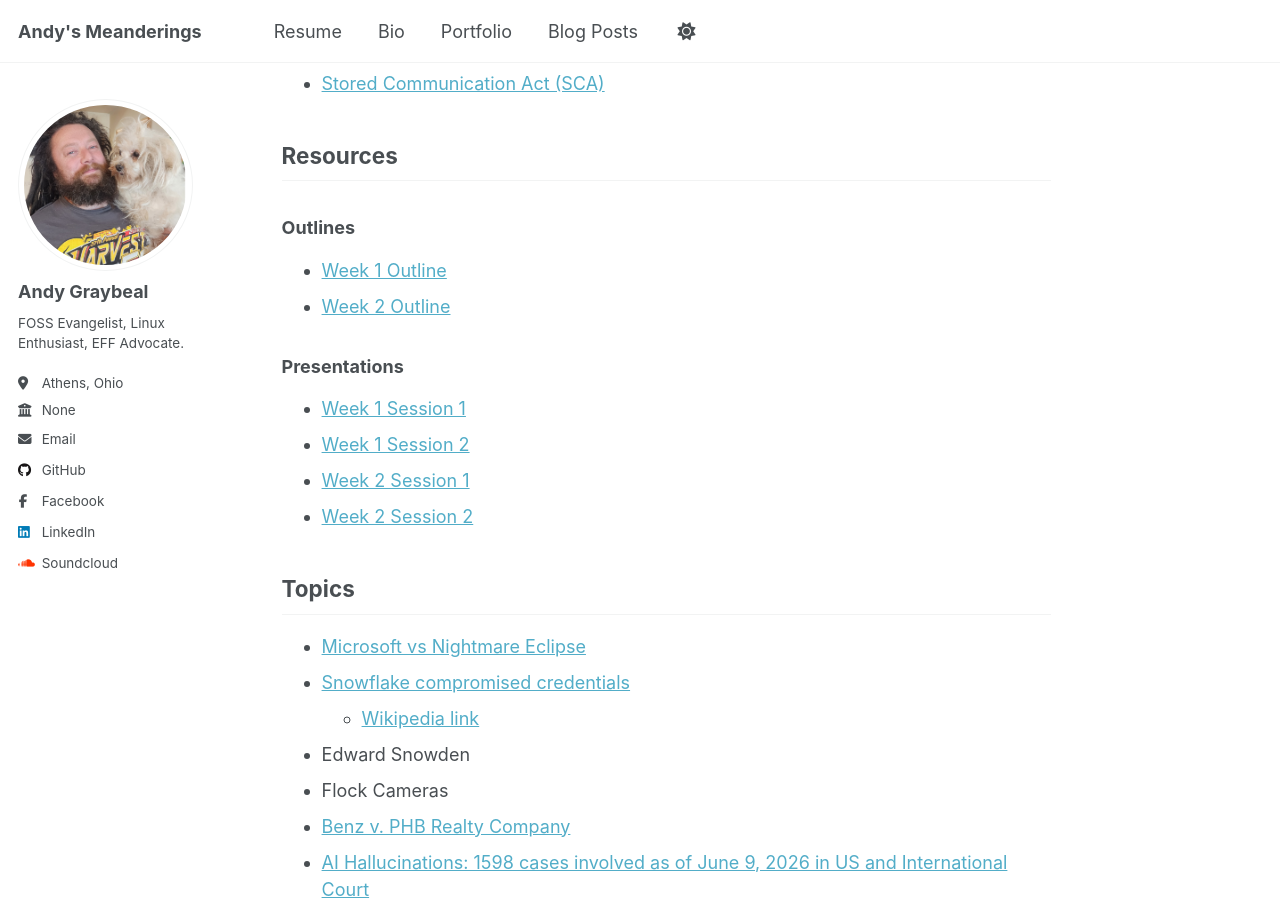
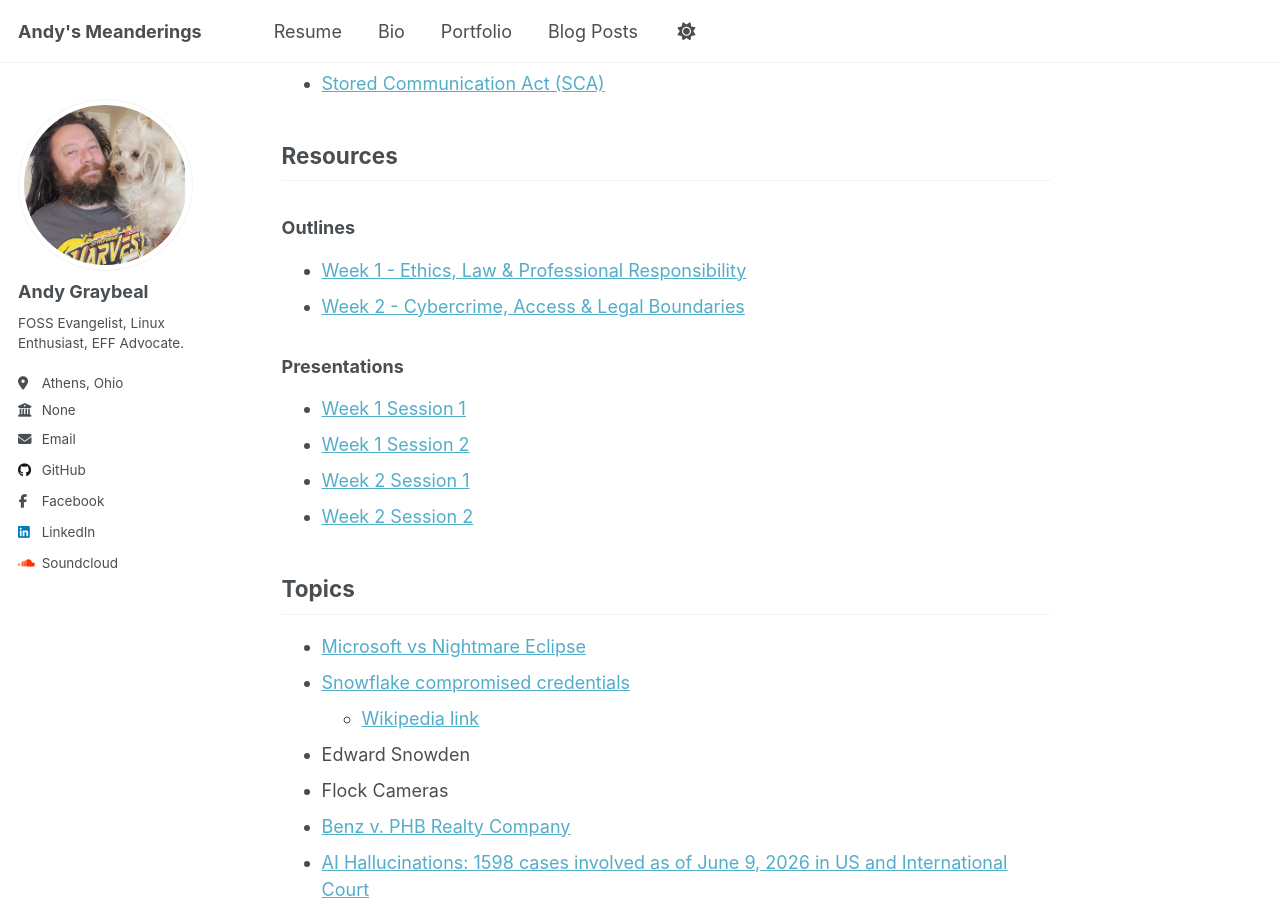
Before and after one commit to andy-graybeal/andy-graybeal.github.io, a Jekyll site: the page built from _portfolio/cybr-2100.md, in a window 1280 px wide and 900 px high, scrolled down 1663 px. Built offline with Jekyll 4.4.1, drawn with Linux system fonts in a browser that asks for light colours; a script that is not in the unit is left out.

Commit message:
Update resource outlines for Week 1 and Week 2

```diff
--- a/_portfolio/cybr-2100.md
+++ b/_portfolio/cybr-2100.md
@@ -53,8 +53,8 @@ I have 20+ years of experience supporting information technology infrastructure
 ## Resources
 
 ### Outlines
-- [Week 1 Outline](/files/cybr-2100/resources/cybr-2100-week_01_outline.pdf)
-- [Week 2 Outline](/files/cybr-2100/resources/cybr-2100-week_02_outline.pdf)
+- [Week 1 - Ethics, Law & Professional Responsibility](/files/cybr-2100/resources/cybr-2100-week_01_outline.pdf)
+- [Week 2 - Cybercrime, Access & Legal Boundaries](/files/cybr-2100/resources/cybr-2100-week_02_outline.pdf)
 
 ### Presentations
 - [Week 1 Session 1](/files/cybr-2100/resources/Cyber_Ethics_Law_Week_01_Session_01.pdf)
```
